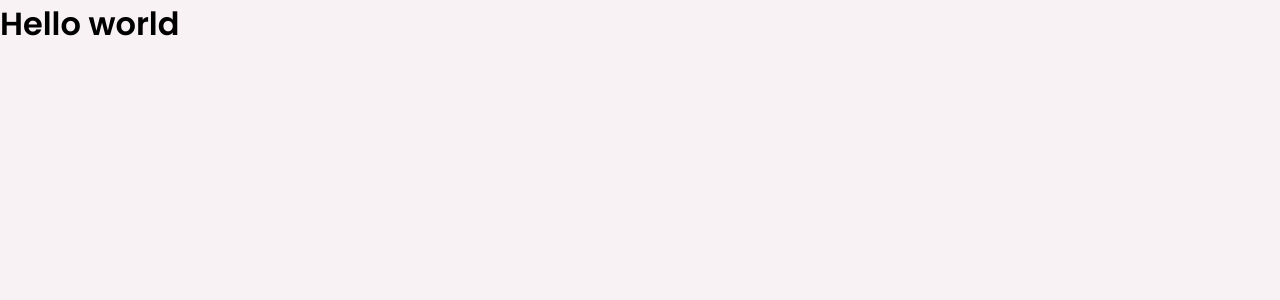
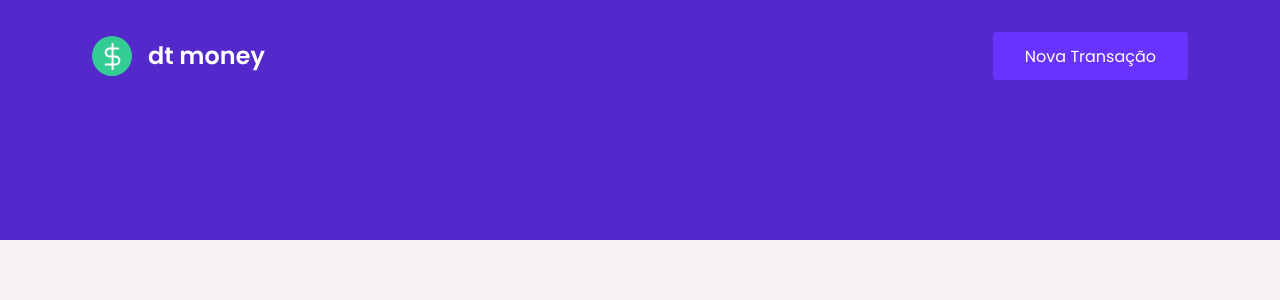
Before and after one commit to jthanlopes/rocketseat-ignite, a React (Create React App) app in the folder reactjs/dtmoney/: page / in a window 1280 px wide. Shown: the top 300 px of the page. Built offline with nearby package versions, Linux system fonts and the light colour scheme.

Commit message:
Criação do componente Header

```diff
--- a/reactjs/dtmoney/src/App.tsx
+++ b/reactjs/dtmoney/src/App.tsx
@@ -1,13 +1,11 @@
 import { GlobalStyle } from './styles/global';
-
+import { Header } from './components/Header';
 
 export function App() {
   return (
-    <div className="App">
-      <header className="App-header">
-        <h1>Hello world</h1>
-        <GlobalStyle />
-      </header>
-    </div>
+    <>
+      <Header />
+      <GlobalStyle />
+    </>
   );
 }
--- /dev/null
+++ b/reactjs/dtmoney/src/components/Header/index.tsx
@@ -0,0 +1,15 @@
+import logoImg from '../../assets/logo.svg';
+import { Container, Content } from './styles';
+
+export function Header() {
+	return (
+		<Container>
+			<Content>
+				<img src={logoImg} alt="Dtmoney" />
+				<button>
+					Nova Transação
+				</button>
+			</Content>
+		</Container>
+	)
+}
--- /dev/null
+++ b/reactjs/dtmoney/src/components/Header/styles.ts
@@ -0,0 +1,30 @@
+import styled from 'styled-components';
+
+export const Container = styled.header`
+	background: var(--blue);
+`;
+
+export const Content = styled.div`
+	max-width: 1128px;
+	margin: 0 auto;
+
+	padding: 2rem 1rem 10rem;
+	display: flex;
+	align-items: center;
+	justify-content: space-between;
+
+	button {
+		font-size: 1rem;
+		color: #FFF;
+		background: var(--blue-light);
+		border: 0;
+		padding: 0 2rem;
+		border-radius: 0.25rem;
+		height: 3rem;
+		transition: filter 0.2s;
+
+		&:hover {
+			filter: brightness(0.9);
+		}
+	}
+`;
```
